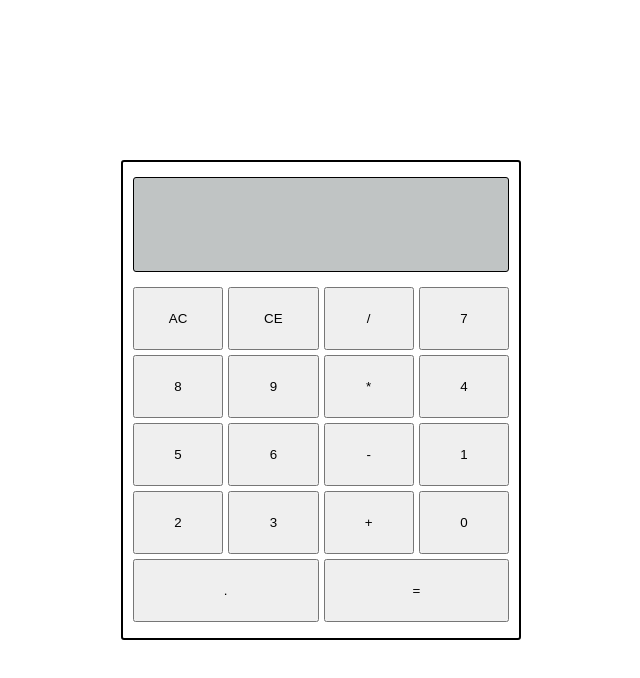
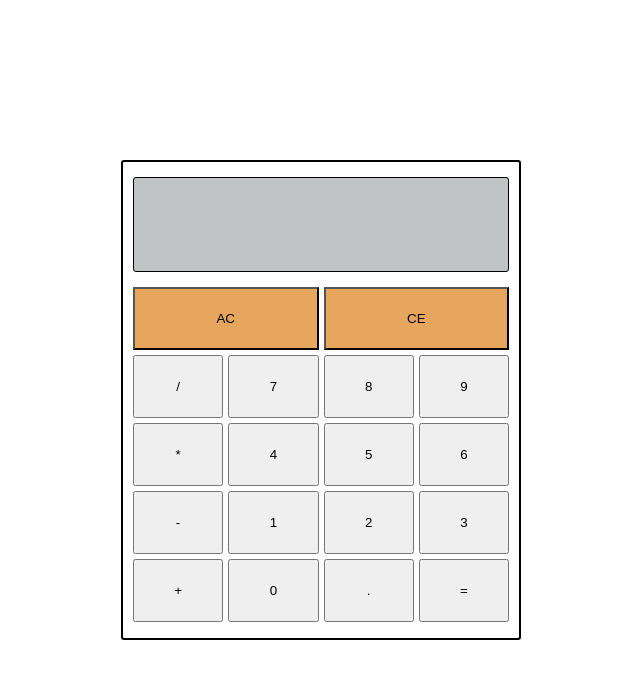
Before and after one commit to Amir-Ramez/Calculator, a plain HTML site: page index.html in a window 1280 px wide. Shown: the whole page, without its empty margins (319-959 px from the left). Drawn offline with Linux system fonts and the light colour scheme.

Commit message:
Add styles for calculator clearButton and deleteButton

```diff
--- a/style.css
+++ b/style.css
@@ -42,3 +42,13 @@ body {
     flex: 1 1 calc(25% - 10px);
     height: 63px;
 }
+
+.calculator .buttons .clearButton,
+.calculator .buttons .deleteButton {
+    background-color: #e6a65e;
+    flex: 1 1 calc(50% - 5px);
+}
+.calculator .buttons .clearButton:hover,
+.calculator .buttons .deleteButton:hover {
+    background-color: #d4862f;
+}
```
